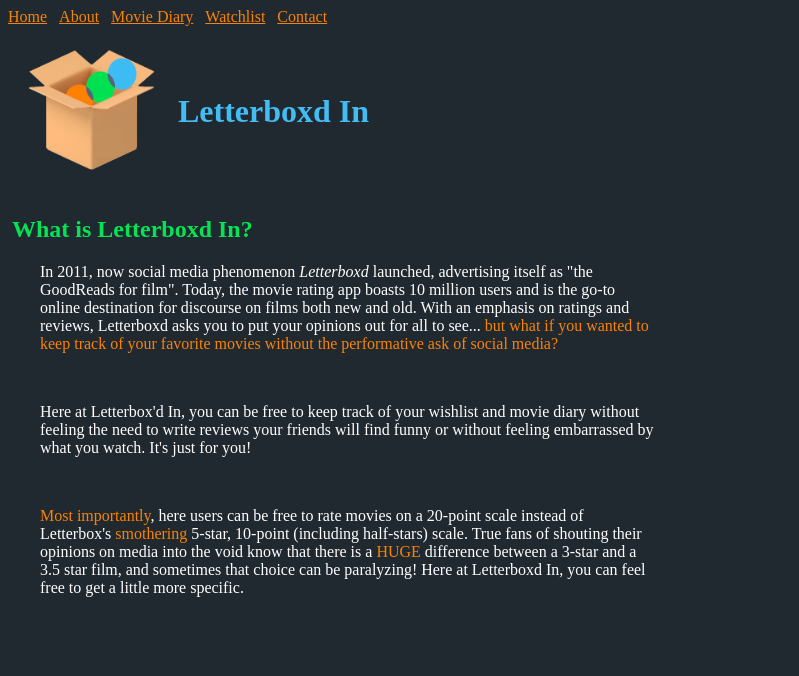
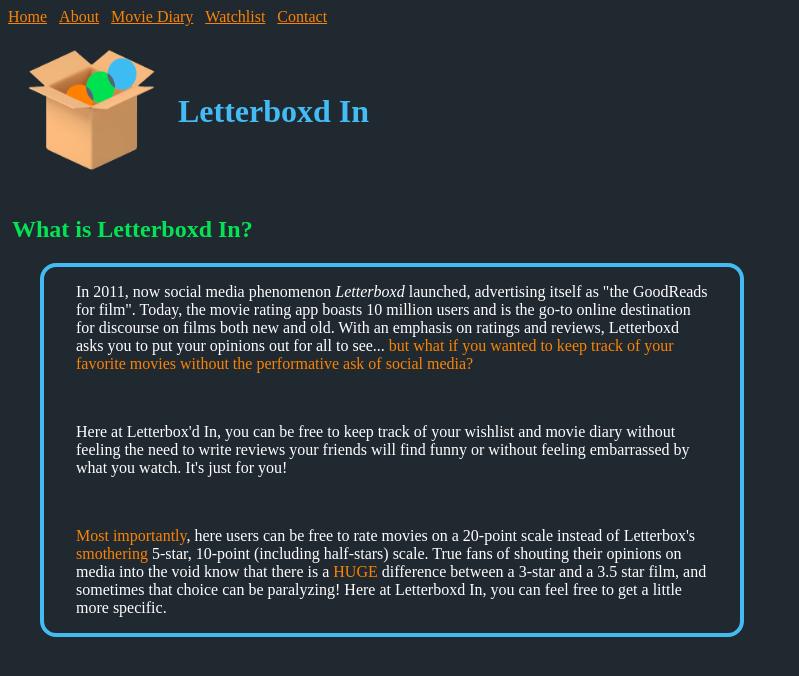
Before and after one commit to willmetzler/Letterboxd-In, a React (Vite) app in the folder client/: page /about in a window 1280 px wide. Shown: the top 676 px of the page, without its empty margins (0-799 px from the left). Built offline with nearby package versions, Linux system fonts and the light colour scheme; no server answers; a web font is replaced by a local one.

Commit message:
css tweak

```diff
--- a/client/src/components/About.jsx
+++ b/client/src/components/About.jsx
@@ -5,7 +5,7 @@
     return(
         <div>
             <h2 className="subheader">What is Letterboxd In?</h2>
-            <div style={{marginLeft:'2em', marginBottom:'5em'}}>
+            <div className='about-container'>
                 <p className='about-text'>In 2011, now social media phenomenon <em>Letterboxd</em> launched, advertising itself as "the GoodReads for film". Today, the movie rating app boasts 10 million users and is the go-to online destination for discourse on films both new and old. With an emphasis on ratings and reviews, Letterboxd asks you to put your opinions out for all to see... <span className='inline-text'>but what if you wanted to keep track of your favorite movies without the performative ask of social media?</span></p>
                 <br/>
                 <p className='about-text'>Here at Letterbox'd In, you can be free to keep track of your wishlist and movie diary without feeling the need to write reviews your friends will find funny or without feeling embarrassed by what you watch. It's just for you!</p>
--- a/client/src/components/Home.jsx
+++ b/client/src/components/Home.jsx
@@ -10,7 +10,7 @@
         <>
             <h2 className="subheader">Welcome to Letterboxd In{user ? ` ${user.first_name}` : ''}!</h2>
             {user ? (
-                <div style={{marginBottom:'5em'}}>
+                <div className="directory-container">
                     <h3 id="site-directory">Site Directory:</h3>
                     <Link to="/diary"><h3 className="directory-section">Movie Diary</h3></Link>
                     <h4 className="directory-details">A place to keep track of your favorite movies, give them ratings, and log your reviews!</h4>
--- a/client/src/index.css
+++ b/client/src/index.css
@@ -29,10 +29,6 @@
     margin-left: 11px;
     text-decoration: underline;
     color: #fb8304;
-}
-
-.about-text {
-    max-width: 50%;
 }
 
 .inline-text {
@@ -262,6 +258,7 @@
   border-radius: 0.5em;
   display: flex;
   justify-content: space-around;
+  padding-bottom: 3em;
 }
 
 .form-container {
@@ -283,3 +280,26 @@
   border-radius: 0.5em;
   background: #04e354;
 }
+
+.directory-container {
+  margin-bottom: 5em;
+  margin-left:2em;
+  border: 0.25em, solid, #43bbf3;
+  border-radius: 1em;
+  padding-left: 1em;
+  display:flex;
+  flex-direction: column;
+  width: 50%;
+}
+
+.about-container {
+  margin-left: 2em;
+  margin-bottom: 5em;
+  border: 0.25em, solid, #43bbf3;
+  border-radius: 1em;
+  padding-left: 2em;
+  padding-right:2em;
+  display:flex;
+  flex-direction: column;
+  width: 50%;
+}
```
